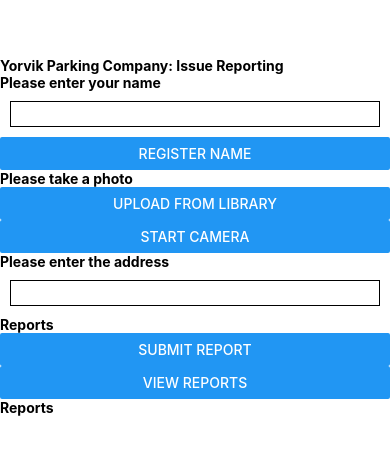
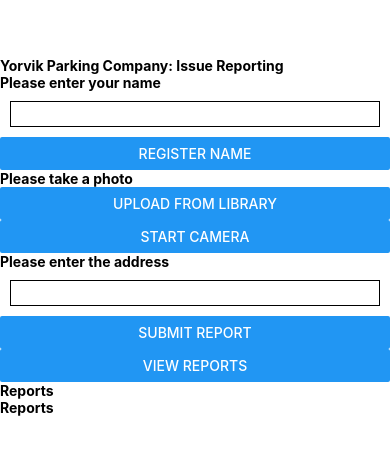
Before and after one commit to sukisu/tma02, a React Native app in the folder tma02-app/: screen / in a window 390 px wide. Shown: the part 186-640 px from the top of the page. Built offline with nearby package versions, Linux system fonts and the light colour scheme.

Commit message:
Allow the customer to view the number of votes on each report.

```diff
--- a/tma02-app/App.tsx
+++ b/tma02-app/App.tsx
@@ -81,7 +81,6 @@ const App = () => {
     const p = await getPhotos(user);
     console.log(p);
     setPhotos(p);
-    setVote(p.votes);
   }
 
   // Register a user on the service when the button is pressed
@@ -204,6 +203,11 @@ const App = () => {
           value={address}
       />
 
+
+      <Button title="Submit report" onPress={submitReport} />
+      <Button title="View reports" onPress={updatePhotos} />
+
+      <Text style={styles.text}>Reports</Text>
       <Text style={styles.text}>Reports</Text>
       {photos.map((photo: Photo, index: number) => (
           <View key={index} style={{ marginBottom: 20 }}>
@@ -270,16 +274,6 @@ const App = () => {
             />
           </View>
       ))}
-
-      <Button title="Submit report" onPress={submitReport} />
-      <Button title="View reports" onPress={updatePhotos} />
-
-      <Text style={styles.text}>Reports</Text>
-      {photos.map((photo: Photo, index: number) => (
-        <View key={index}>
-          <PhotoEditor photo={photo} user={user}/>
-        </View>
-      ))}
     </SafeAreaView>
 
 
```
